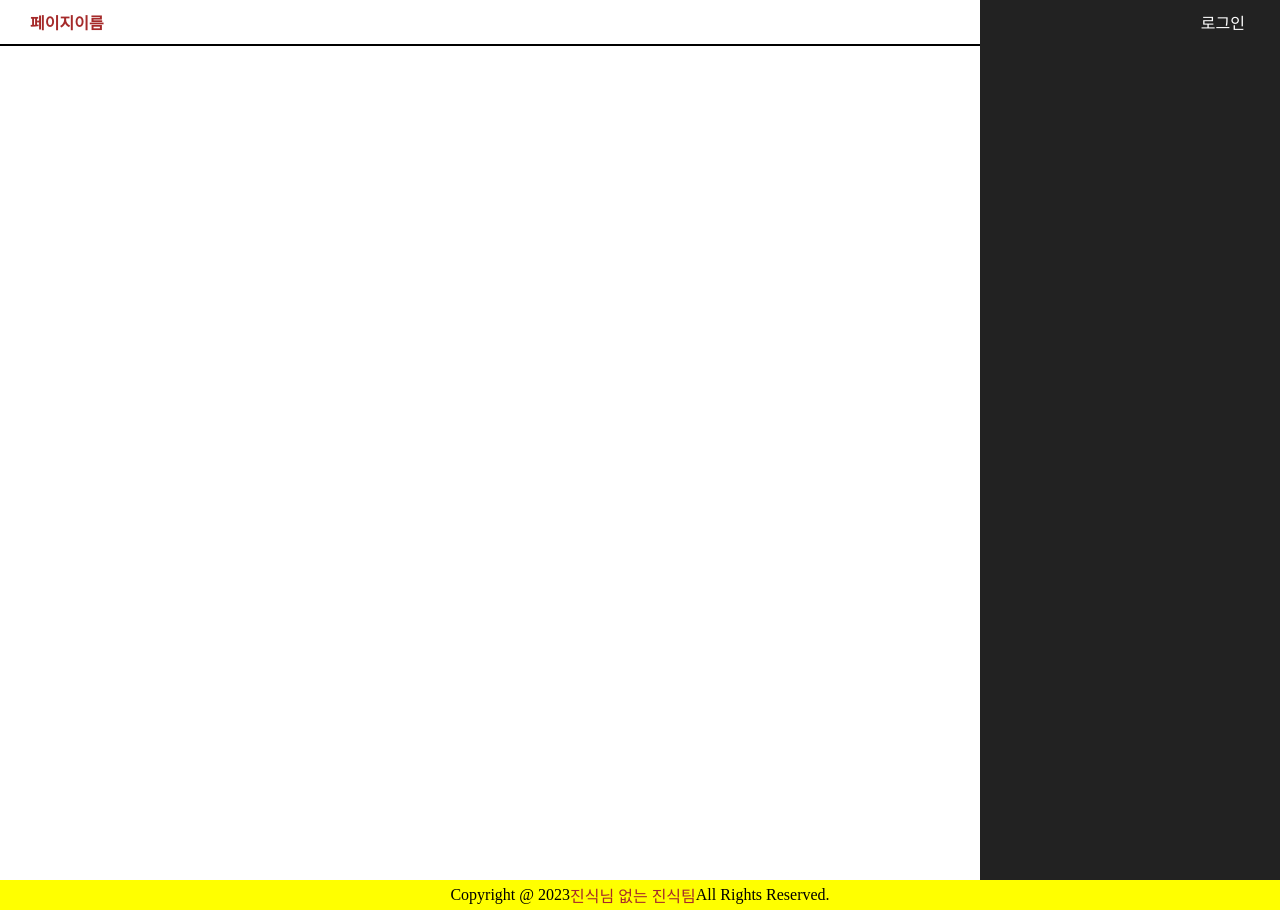
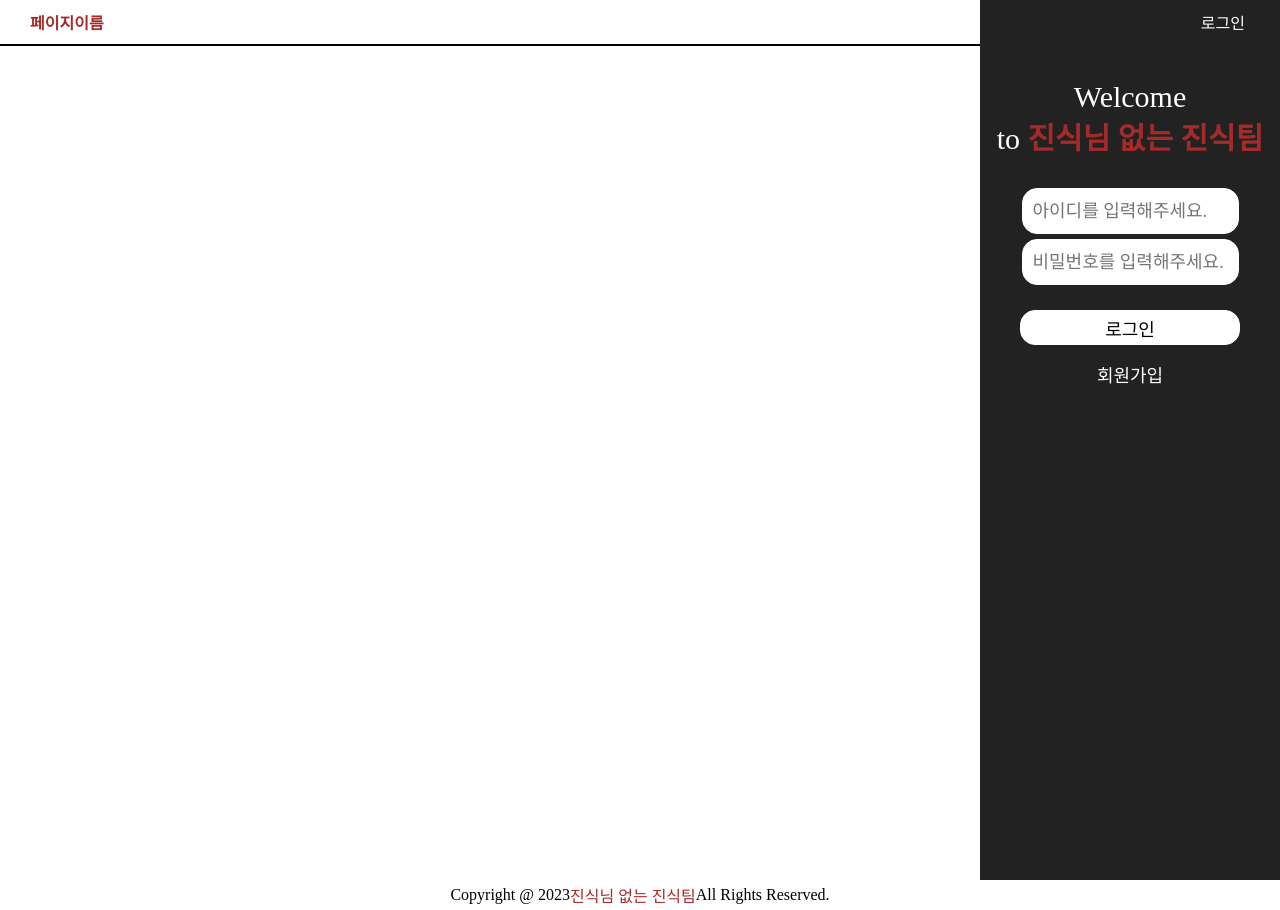
Before and after one commit to MyungAe/Empathy-Windows, a Python web app: template templates/index.html in a window 1280 px wide, after a click on "로그인". Run offline with Jinja, Linux system fonts and the light colour scheme; the template is opened without the code that fills it, so the values that code supplies are empty; some web fonts are replaced.

Commit message:
index_login_signup02

```diff
--- /dev/null
+++ b/static/scripts/login.js
@@ -0,0 +1,6 @@
+// let login = document.querySelector("#login")
+function login_singup() {
+  let top = (screen.height-300)/2
+      let left = (screen.width-300)/2
+      window.open('signup.html', 'open', 'width=500, height=300, top ='+top+', left='+left)
+}
--- a/static/index.css
+++ b/static/styles/index.css
@@ -65,7 +65,7 @@ header {
       input[id="login_sidebar"]+label span {transition: all .35s;}
       input[id="login_sidebar"]:checked +label {z-index: 2;}
       /* input[id="login_sidebar"]:checked +label span {color: black;} */
-      div[class="sidebar"] {width: 300px;height: 100%;background: #222;position: fixed;top: 0;right:-300px;z-index: 1;transition: all .35s;}
+      div[class="sidebar"] {width: 300px;height: 100%;background: #222;position: fixed;top: 0;right:-300px;z-index: 1;transition: all .35s; display: flex; flex-direction: column;align-items: center; padding-top: 50px;}
       input[id="login_sidebar"]:checked + label + div {right: 0;}
   /* sidebarPart, end */
 /* headerPart, end */
@@ -74,7 +74,7 @@ header {
 footer {
   width: 100%;
   height: 30px;
-  background-color: yellow;
+  background-color: white;
   display: flex;
   justify-content: center;
   align-items: center;
--- /dev/null
+++ b/static/styles/login.css
@@ -0,0 +1,68 @@
+/* fontPart, start */
+@font-face {
+  font-family: 'Humanbumsuk';
+  src: url('https://cdn.jsdelivr.net/gh/projectnoonnu/noonfonts_2210-2@1.0/Humanbumsuk.woff2') format('woff2');
+  font-weight: normal;
+  font-style: normal;
+}
+/* fontPart, end */
+
+div[id="sidebar"] p {
+  font-size: 30px;
+  text-align: center;
+}
+
+div[id="sidebar"] span {
+  color: brown;
+  font-weight: 700;
+}
+
+div[id="login_box"] {
+  width: 280px;
+  height: 200px;
+  display: flex;
+  flex-direction: column;
+  justify-content: center;
+  align-items: center;
+}
+
+
+input[ id="login_box_idpw"] {
+  display: block;
+  width: 195px;
+  height: 40px;
+  margin-bottom: 5px;
+  border: 1px solid white;
+  background-color: white;
+  border-radius: 15px;
+  padding: 5px 10px 5px 10px;
+  font-size: 18px;
+  font-family: 'Humanbumsuk';
+}
+
+button[id="login_box_btn"] {
+  display: block;
+  width: 220px;
+  height: 40px;
+  border: none;
+  font-size: 18px;
+  border-radius: 15px;
+  margin-top: 20px;
+  border: 1px solid white;
+  background-color: white;
+  font-family: 'Humanbumsuk';
+}
+
+button[id="login_singup"] {
+  margin-top: 15px;
+  font-family: 'Humanbumsuk';
+  color: white;
+  background-color: transparent;
+  border: none;
+  font-size: 18px;
+}
+
+button[id="login_singup"]:hover {
+  cursor: pointer;
+  font-weight: 600;
+}
--- a/templates/index.html
+++ b/templates/index.html
@@ -5,7 +5,9 @@
   <meta http-equiv="X-UA-Compatible" content="IE=edge">
   <meta name="viewport" content="width=device-width, initial-scale=1.0">
   <title>Document</title>
-  <link rel="stylesheet" href="/static/index.css">
+  <link rel="stylesheet" href="/static/styles/index.css">
+  <link rel="stylesheet" href="/static/styles/login.css">
+  <script defer src="/static/scripts/login.js"></script>
 </head>
 <body>
 <header>
@@ -17,7 +19,15 @@
       <div id="login_sidebar_box">
         <input type="checkbox" id="login_sidebar">
         <label for="login_sidebar" class="login_sidebarbtn"><span>로그인</span></label>
-        <div class="sidebar" style="color: white;"></div>
+        <div id="sidebar" class="sidebar">
+          <p>Welcome <br> to <span>진식님 없는 진식팀</span> </p>
+          <div id="login_box">
+            <input required id="login_box_idpw" type="text" id="login_id" placeholder="아이디를 입력해주세요.">
+            <input required id="login_box_idpw" type="password" id="login_pw" placeholder="비밀번호를 입력해주세요.">
+            <button id="login_box_btn"> 로그인</button>
+            <button id="login_singup" onclick="login_singup()">회원가입</button>
+          </div>
+        </div>
       </div>
     </ul>
   </nav>
```
Also changed, not shown: static/styles/signup.css (added, +56 -0 lines), templates/signup.html (added, +19 -0 lines), static/img/signup.png (added).
